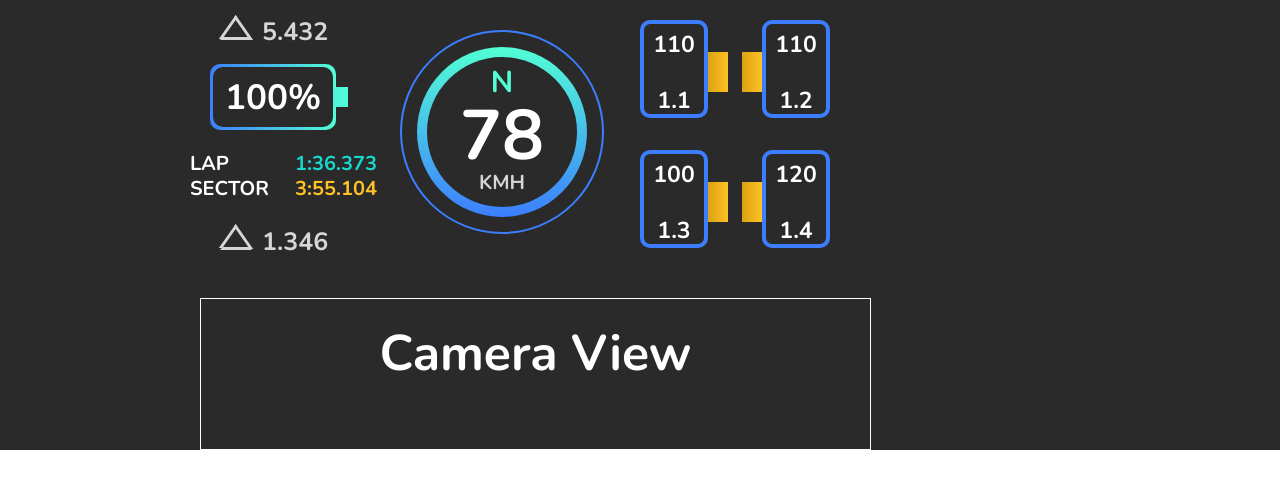
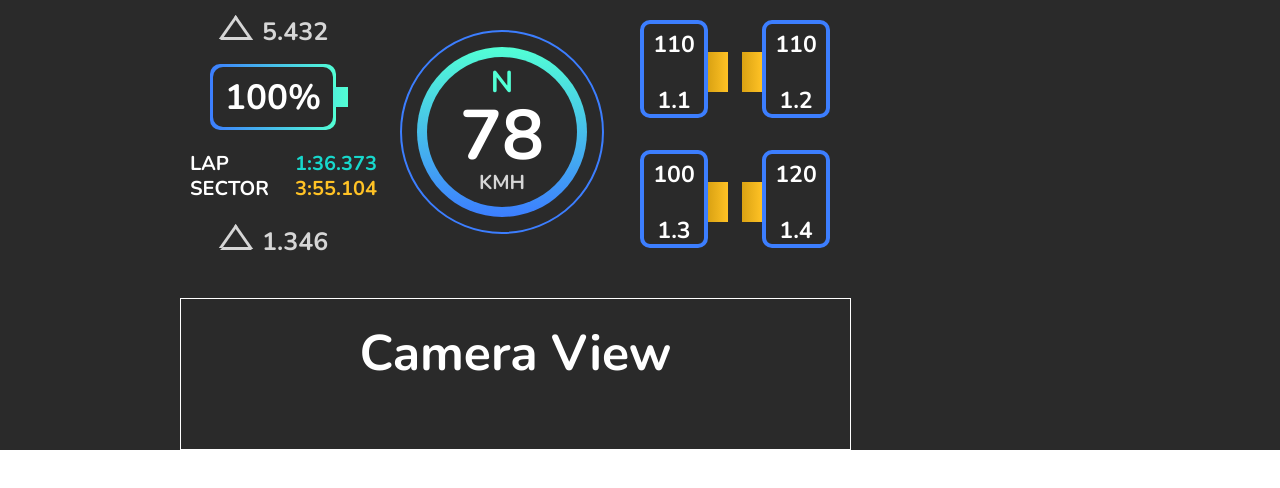
Before and after one commit to CaitlinChiang/EV-Screens, a React (Create React App) app: page / in a window 1280 px wide. Shown: the top 488 px of the page. Built offline with nearby package versions, Linux system fonts and the light colour scheme; no server answers.

Commit message:
CSS Adjustments

```diff
--- a/src/styles/DriverMain.css
+++ b/src/styles/DriverMain.css
@@ -14,7 +14,7 @@
 .camera-driver-main {
   height: 150px;
   width: 669px;
-  margin-left: 200px;
+  margin-left: 180px;
   position: absolute;
   bottom: 0;
   background-color: transparent;
```
